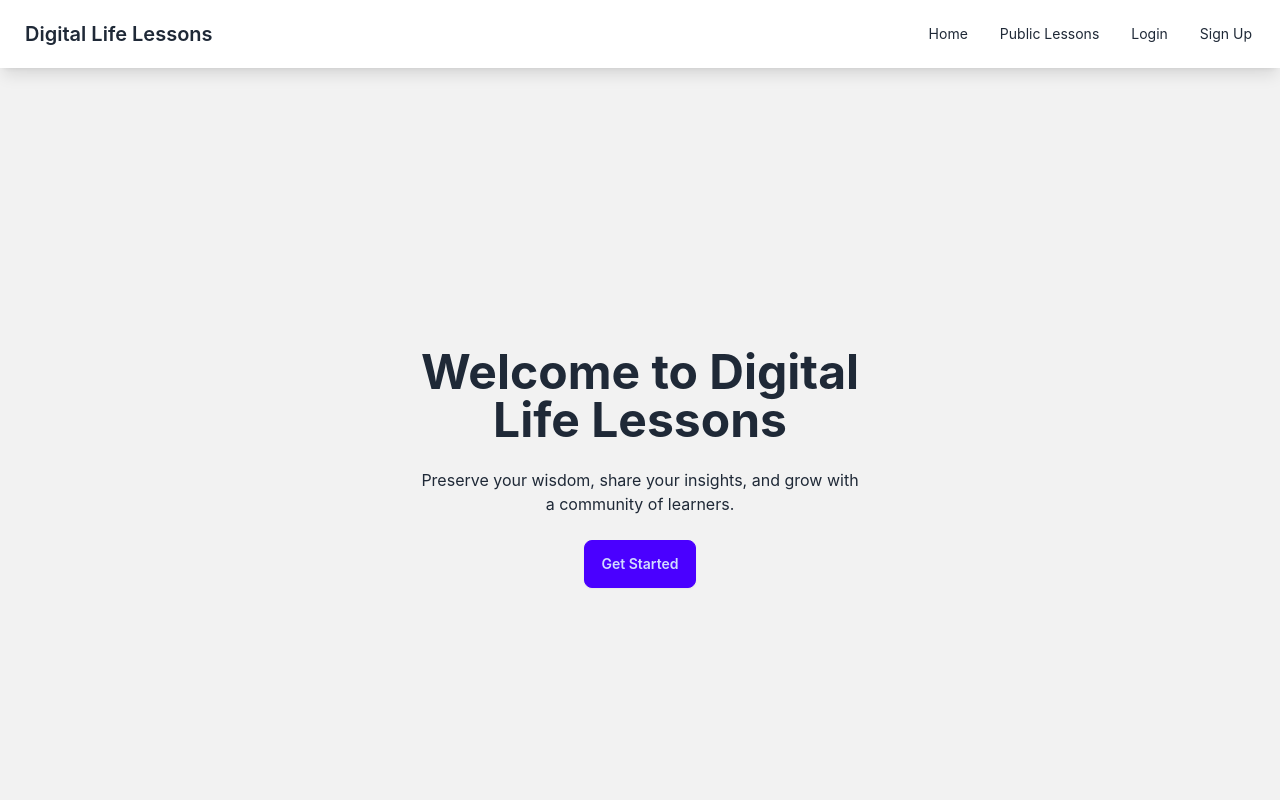
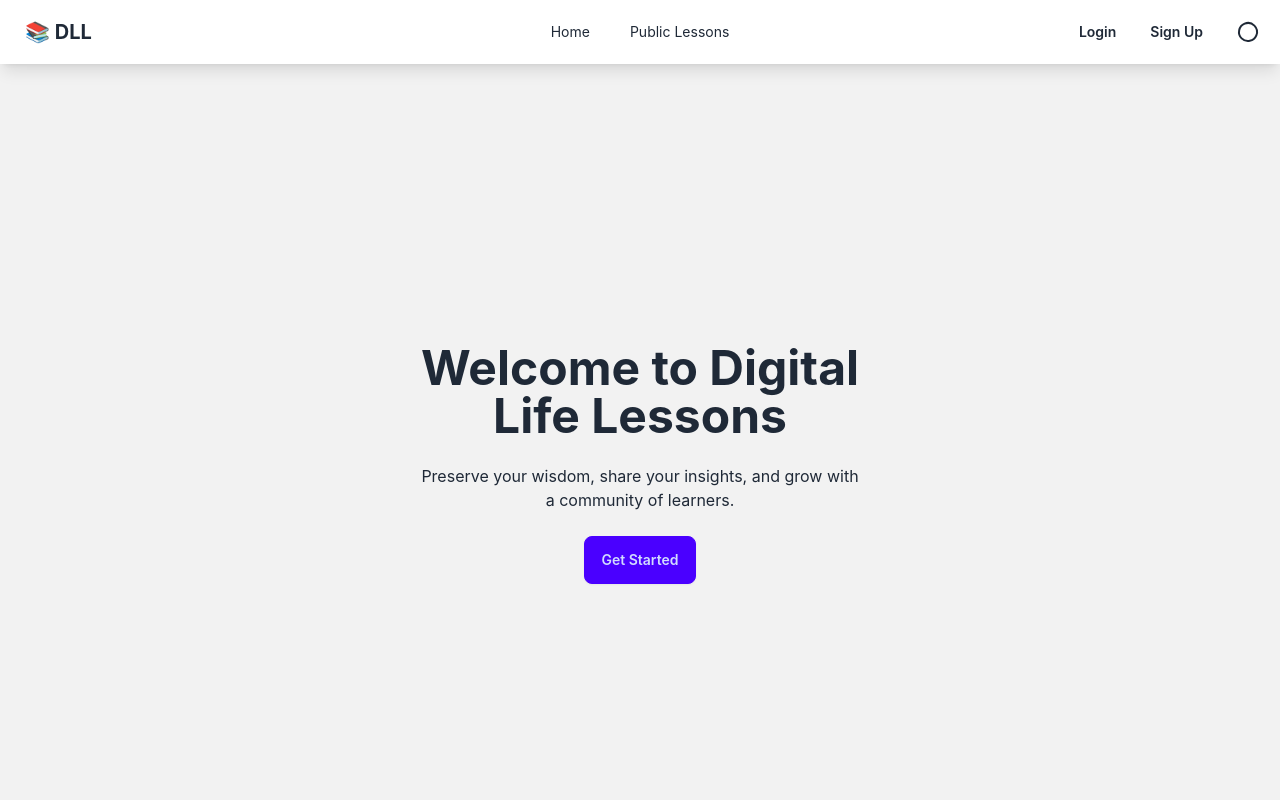
Before and after one commit to sumon72/Digital_Life_Lessons_Client, a React (Vite) app: page / in a window 1280 px wide. Shown: the top 800 px of the page. Built offline with nearby package versions, Linux system fonts and the light colour scheme.

Commit message:
update menu

```diff
--- a/src/components/Navbar.jsx
+++ b/src/components/Navbar.jsx
@@ -1,16 +1,55 @@
+import { useState, useEffect } from 'react'
+
 export default function Navbar() {
+  const [theme, setTheme] = useState('light')
+
+  useEffect(() => {
+    const htmlElement = document.documentElement
+    const savedTheme = localStorage.getItem('theme') || 'light'
+    setTheme(savedTheme)
+    htmlElement.setAttribute('data-theme', savedTheme)
+  }, [])
+
+  const toggleTheme = () => {
+    const htmlElement = document.documentElement
+    const newTheme = theme === 'light' ? 'dark' : 'light'
+    setTheme(newTheme)
+    localStorage.setItem('theme', newTheme)
+    htmlElement.setAttribute('data-theme', newTheme)
+  }
+
   return (
-    <nav className="navbar bg-base-100 shadow-lg sticky top-0 z-50">
-      <div className="flex-1">
-        <a className="btn btn-ghost normal-case text-xl">Digital Life Lessons</a>
-      </div>
-      <div className="flex-none gap-2">
-        <ul className="menu menu-horizontal px-1">
-          <li><a href="/">Home</a></li>
-          <li><a href="/public-lessons">Public Lessons</a></li>
-          <li><a href="/login">Login</a></li>
-          <li><a href="/signup">Sign Up</a></li>
-        </ul>
+    <nav className="navbar bg-base-100 shadow-lg sticky top-0 z-50 justify-between">
+      {/* Left: Logo */}
+      <a href="/" className="btn btn-ghost normal-case text-xl font-bold">
+        📚 DLL
+      </a>
+
+      {/* Center: Menu */}
+      <ul className="menu menu-horizontal px-1 gap-2 absolute left-1/2 transform -translate-x-1/2">
+        <li><a href="/">Home</a></li>
+        <li><a href="/public-lessons">Public Lessons</a></li>
+      </ul>
+
+      {/* Right: Auth & Theme Toggle */}
+      <div className="flex gap-2">
+        <li className="list-none"><a href="/login" className="btn btn-ghost btn-sm">Login</a></li>
+        <li className="list-none"><a href="/signup" className="btn btn-ghost btn-sm">Sign Up</a></li>
+        <button
+          onClick={toggleTheme}
+          className="btn btn-square btn-ghost"
+          aria-label="Toggle theme"
+        >
+          {theme === 'light' ? (
+            <svg className="w-6 h-6" fill="none" stroke="currentColor" viewBox="0 0 24 24">
+              <path strokeLinecap="round" strokeLinejoin="round" strokeWidth={2} d="M20.354 15.354A9 9 0 118.646 3.646 9 9 0 0120.354 15.354z" />
+            </svg>
+          ) : (
+            <svg className="w-6 h-6" fill="none" stroke="currentColor" viewBox="0 0 24 24">
+              <path strokeLinecap="round" strokeLinejoin="round" strokeWidth={2} d="M12 3v1m0 16v1m9-9h-1m-16 0H1m15.364 1.636l-.707-.707M6.343 6.343l-.707-.707m12.728 0l-.707.707M6.343 17.657l-.707.707M16 12a4 4 0 11-8 0 4 4 0 018 0z" />
+            </svg>
+          )}
+        </button>
       </div>
     </nav>
   )
--- a/tailwind.config.js
+++ b/tailwind.config.js
@@ -12,5 +12,6 @@ export default {
   plugins: [require("daisyui")],
   daisyui: {
     themes: ["light", "dark"],
+    darkMode: "class",
   },
 }
```
